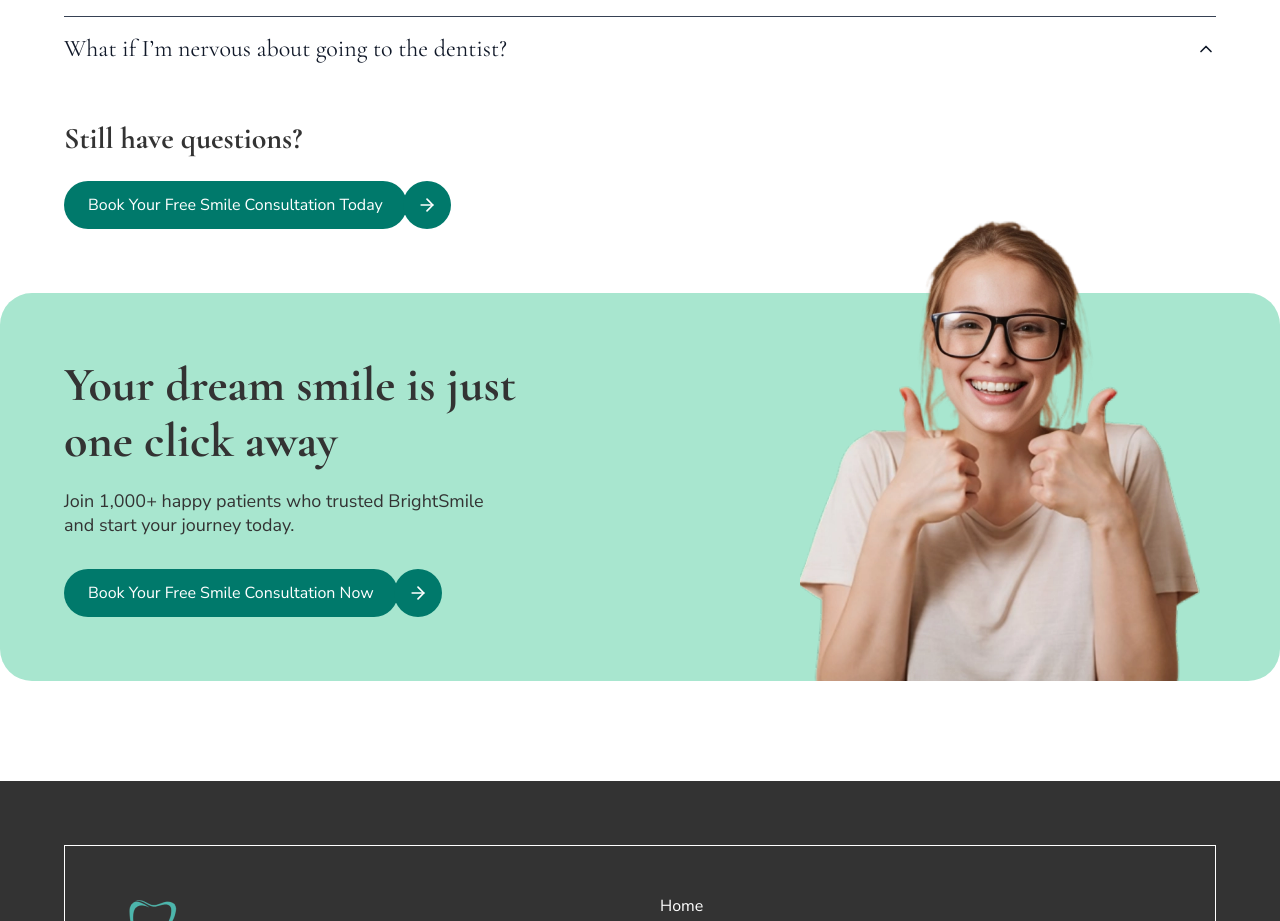
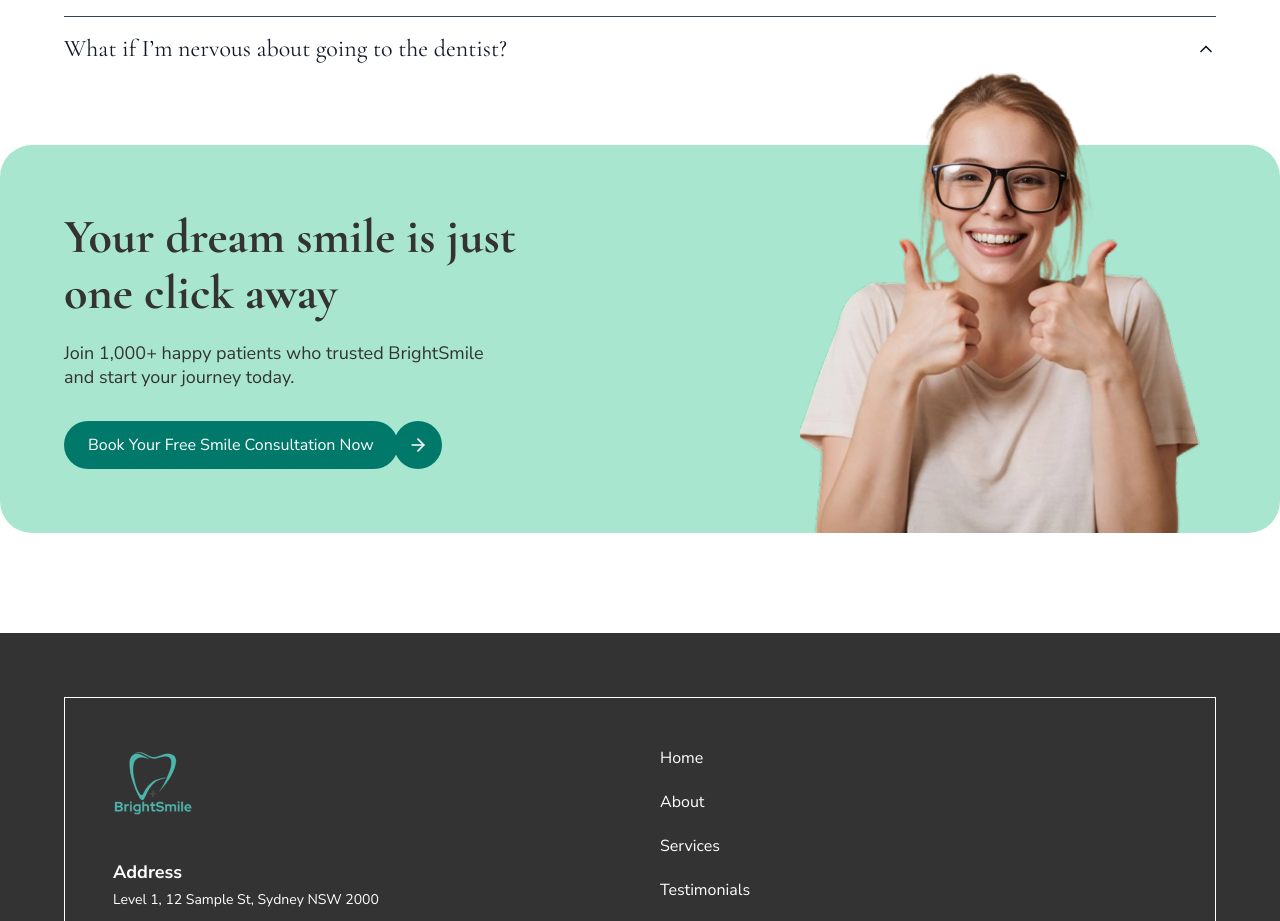
Before and after one commit to yamami-mohammed-monsif/BrightSmile, a Next.js app: page / in a window 1280 px wide. Shown: the part 5465-6386 px from the top of the page. Built offline with nearby package versions, Linux system fonts and the light colour scheme.

Commit message:
removed the cta from the faq section

```diff
--- a/components/sections/FAQs.tsx
+++ b/components/sections/FAQs.tsx
@@ -41,14 +41,6 @@ const FAQs = () => {
           />
         ))}
       </div>
-      <div className="mt-6 md:mt-8 lg:mt-10">
-        <h3 className="mb-6">Still have questions?</h3>
-        <div>
-          <CTABtn onClick={openCalendly}>
-            Book Your Free Smile Consultation Today
-          </CTABtn>
-        </div>
-      </div>
     </Section>
   );
 };
```
